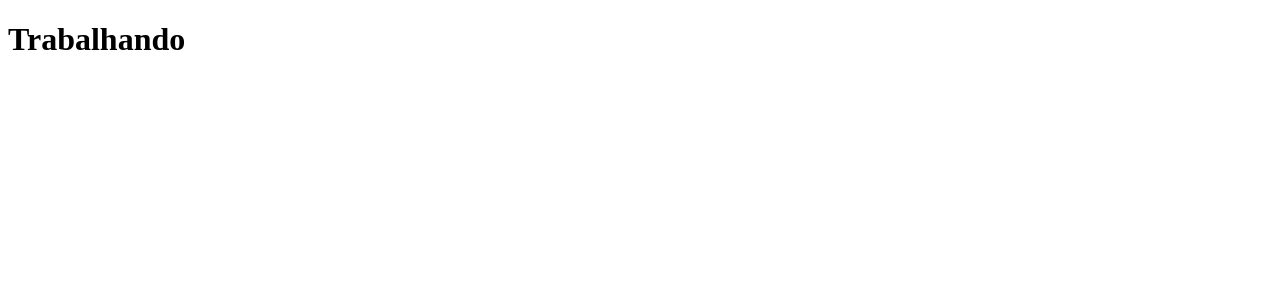
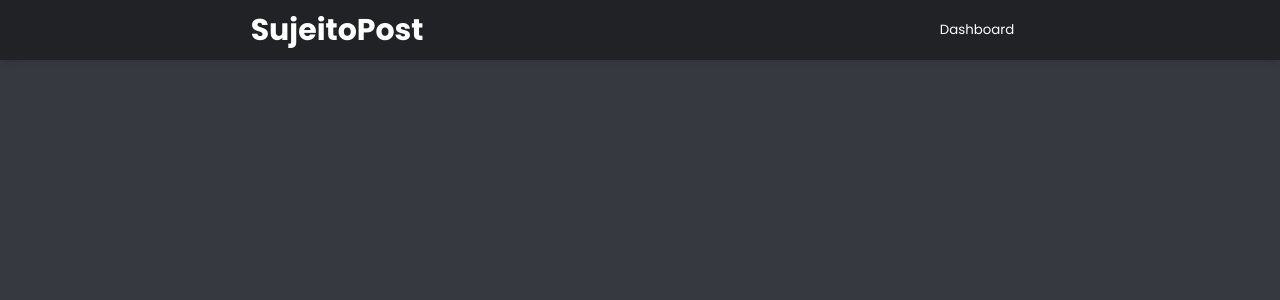
Before and after one commit to PedroMakengo/sujeito-post, a Vue app: page / in a window 1280 px wide. Shown: the top 300 px of the page. Built offline with nearby package versions, Linux system fonts and the light colour scheme.

Commit message:
Finalizando o meu header

```diff
--- a/src/App.vue
+++ b/src/App.vue
@@ -1,13 +1,23 @@
 <template>
   <div class="app">
-    <h1>Trabalhando</h1>
+    <Header />
   </div>
 </template>
 
 <script>
+import Header from "@/components/Header";
 export default {
   name: "App",
+  components: { Header },
 };
 </script>
 
-<style scoped></style>
+<style scoped>
+#app {
+  display: flex;
+  width: 100%;
+  justify-content: center;
+  align-items: center;
+  flex-direction: column;
+}
+</style>
--- a/src/assets/global.css
+++ b/src/assets/global.css
@@ -0,0 +1,11 @@
+body {
+  margin: 0;
+  padding: 0;
+  background: #36393f;
+  box-sizing: border-box;
+}
+
+body,
+button {
+  font-family: Poppins, sans-serif;
+}
--- a/src/components/Header.vue
+++ b/src/components/Header.vue
@@ -1,56 +1,43 @@
-<!-- eslint-disable vue/multi-word-component-names -->
 <template>
-  <header>
-    <nav id="header">
-      <h1>Sujeito Programador</h1>
-      <ul>
-        <li>
-          <router-link to="/" active-class="ativo" exact>Home</router-link>
-        </li>
-        <li>
-          <router-link to="/produto" active-class="ativo">Produto</router-link>
-        </li>
-      </ul>
-    </nav>
+  <header id="header">
+    <a href="">SujeitoPost</a>
+    <button>Dashboard</button>
   </header>
 </template>
 
 <script>
 export default {
-  // eslint-disable-next-line vue/multi-word-component-names
-  name: "Header",
+  name: "HeaderComponent",
 };
 </script>
 
-<style>
-header {
-  background: red;
-  height: 10vh;
+<style scoped>
+#header {
+  display: flex;
+  align-items: center;
+  justify-content: space-around;
+  height: 60px;
+  width: 100%;
+
+  background-color: #202225;
+  box-shadow: 0 0 10px rgba(0, 0, 0, 0.2);
 }
 
-header nav {
-  display: flex;
-  justify-content: space-between;
-  align-items: center;
-  width: 70%;
-  height: 100%;
-  margin: 0 auto;
+#header a {
+  text-decoration: none;
+  font-size: 30px;
+  color: #fff;
+  cursor: pointer;
+  font-weight: bold;
 }
 
-header nav ul {
-  display: flex;
-  gap: 2rem;
+button {
+  cursor: pointer;
+  border: 0;
+  color: #fff;
+  background: transparent;
+  padding: 5px 15px;
 
-  list-style: none;
-}
-
-header nav ul a {
-  font-size: 1rem;
-  text-decoration: none;
-  color: white;
-}
-
-header nav ul .ativo {
-  border-top: 1px solid white;
+  outline: none;
 }
 </style>
--- a/src/router/index.js
+++ b/src/router/index.js
@@ -1,4 +1,4 @@
-import { createRouter, createWebHashHistory } from "vue-router";
+import { createRouter, createWebHistory } from "vue-router";
 
 const routes = [
   {
@@ -18,7 +18,7 @@
 ];
 
 const router = createRouter({
-  history: createWebHashHistory(),
+  history: createWebHistory(),
   routes,
 });
 
```
